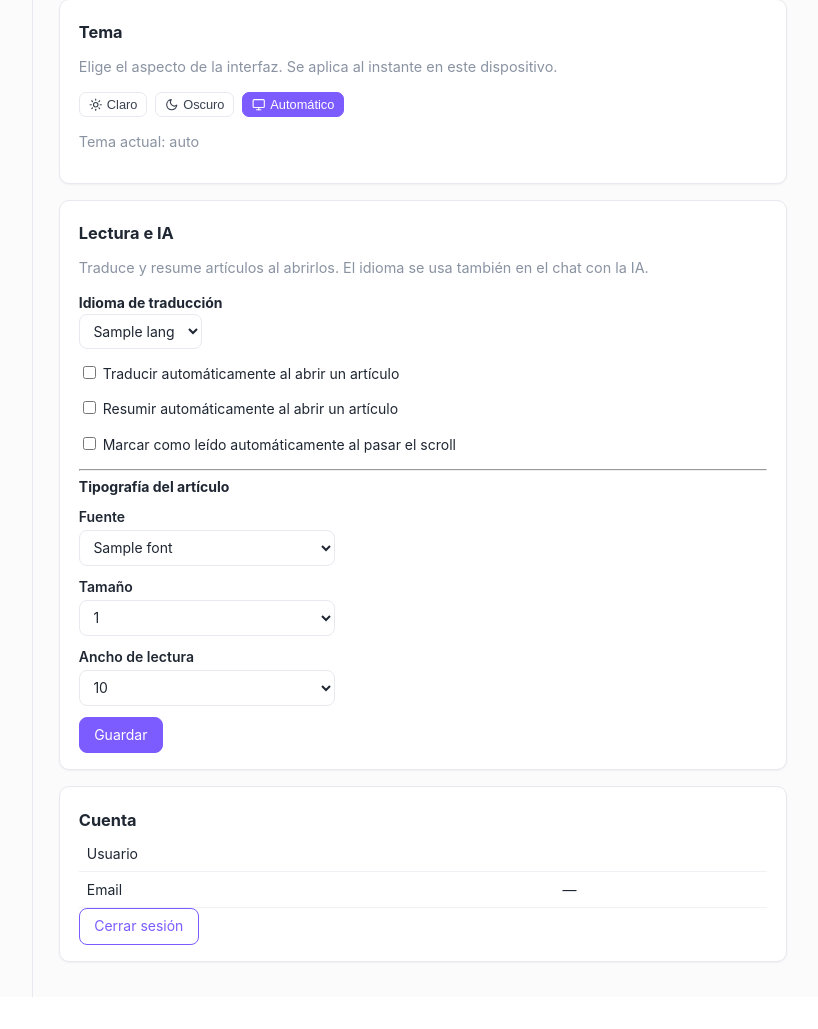
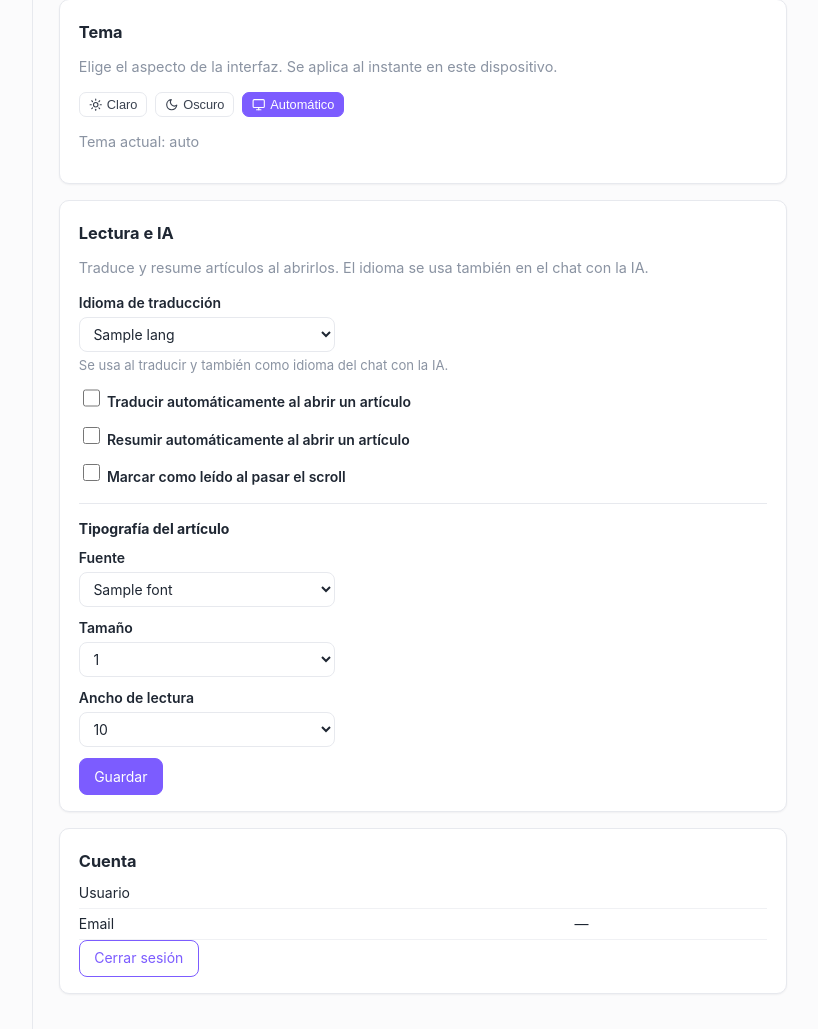
Before and after one commit to borborborja/notisnotis, a Django app: template templates/settings/general.html in a window 1280 px wide. Shown: the part 116-1145 px from the top of the page, without its empty margins (327-1145 px from the left). Before the commit the page ends 1113 px from the top, so only its background shows below. Run offline with Django 4.2, Linux system fonts and the light colour scheme; the template is opened without the code that fills it: most values are stand-ins (such as "Sample title", 1, 10 or a date in 2020).

Commit message:
Ajustes intuitivos (fase 2): General, Actualización, Filtros, Notificaciones
Estilo uniforme en todas las pestañas: inputs/selects/textarea con el mismo aspecto,
toggles `.switch` para los booleanos, horas como campo numérico, y textos de ayuda bajo
cada opción explicando qué hace. Sin cambios de lógica (mismos nombres de campo/acciones).
Test que verifica que las 7 pestañas renderizan.

Co-Authored-By: Claude Opus 4.8 (1M context) <noreply@anthropic.com>
Claude-Session: https://claude.ai/code/session_01XPMvhVGbepZyHNc8Q2Xu1p

```diff
--- a/static/css/app.css
+++ b/static/css/app.css
@@ -383,3 +383,14 @@ body.resizing iframe { pointer-events: none; }
 .field-help { font-size: .82rem; margin: .25rem 0 0; }
 .switch { display: inline-flex; align-items: center; gap: .5rem; font-weight: 400; cursor: pointer; }
 .switch input { width: 1.1rem; height: 1.1rem; }
+
+/* ---------- Inputs de Ajustes (consistencia en todas las pestañas) ---------- */
+.set-content input[type="text"], .set-content input[type="password"],
+.set-content input[type="number"], .set-content select, .set-content textarea {
+  padding: .45rem .6rem; border: 1px solid var(--border); border-radius: 8px;
+  background: var(--input-bg); color: var(--text); font: inherit; max-width: 100%; }
+.set-content input[type="text"], .set-content input[type="password"],
+.set-content input[type="number"], .set-content select { min-width: 16rem; }
+.set-content input[type="number"].narrow { min-width: 6rem; width: 6rem; }
+.set-content hr { border: none; border-top: 1px solid var(--border); margin: 1rem 0; }
+.set-content table td { padding: .3rem .6rem .3rem 0; }
--- a/templates/settings/general.html
+++ b/templates/settings/general.html
@@ -18,18 +18,25 @@
   <p class="muted">Traduce y resume artículos al abrirlos. El idioma se usa también en el chat con la IA.</p>
   <form method="post" action="{% url 'account_settings_tab' 'general' %}">{% csrf_token %}
     <input type="hidden" name="action" value="save_reading">
-    <p>
-      <label><strong>Idioma de traducción</strong></label><br>
+    <div class="form-row">
+      <label>Idioma de traducción</label>
       <select name="translate_lang">
         {% for code, name in langs %}<option value="{{ code }}" {% if code == reading.lang %}selected{% endif %}>{{ name }}</option>{% endfor %}
       </select>
-    </p>
-    <p><label><input type="checkbox" name="auto_translate" value="1" {% if reading.auto_translate %}checked{% endif %}>
-      Traducir automáticamente al abrir un artículo</label></p>
-    <p><label><input type="checkbox" name="auto_summarize" value="1" {% if reading.auto_summarize %}checked{% endif %}>
-      Resumir automáticamente al abrir un artículo</label></p>
-    <p><label><input type="checkbox" name="auto_mark_scroll" value="1" {% if reading.auto_mark_scroll %}checked{% endif %}>
-      Marcar como leído automáticamente al pasar el scroll</label></p>
+      <p class="field-help muted">Se usa al traducir y también como idioma del chat con la IA.</p>
+    </div>
+    <div class="form-row">
+      <label class="switch"><input type="checkbox" name="auto_translate" value="1" {% if reading.auto_translate %}checked{% endif %}>
+        <span>Traducir automáticamente al abrir un artículo</span></label>
+    </div>
+    <div class="form-row">
+      <label class="switch"><input type="checkbox" name="auto_summarize" value="1" {% if reading.auto_summarize %}checked{% endif %}>
+        <span>Resumir automáticamente al abrir un artículo</span></label>
+    </div>
+    <div class="form-row">
+      <label class="switch"><input type="checkbox" name="auto_mark_scroll" value="1" {% if reading.auto_mark_scroll %}checked{% endif %}>
+        <span>Marcar como leído al pasar el scroll</span></label>
+    </div>
 
     <hr>
     <h4>Tipografía del artículo</h4>
```
Also changed, not shown: accounts/tests.py (+11 -0 lines), templates/settings/filters.html (+5 -2 lines), templates/settings/notifications.html (+13 -7 lines), templates/settings/updates.html (+10 -9 lines).
